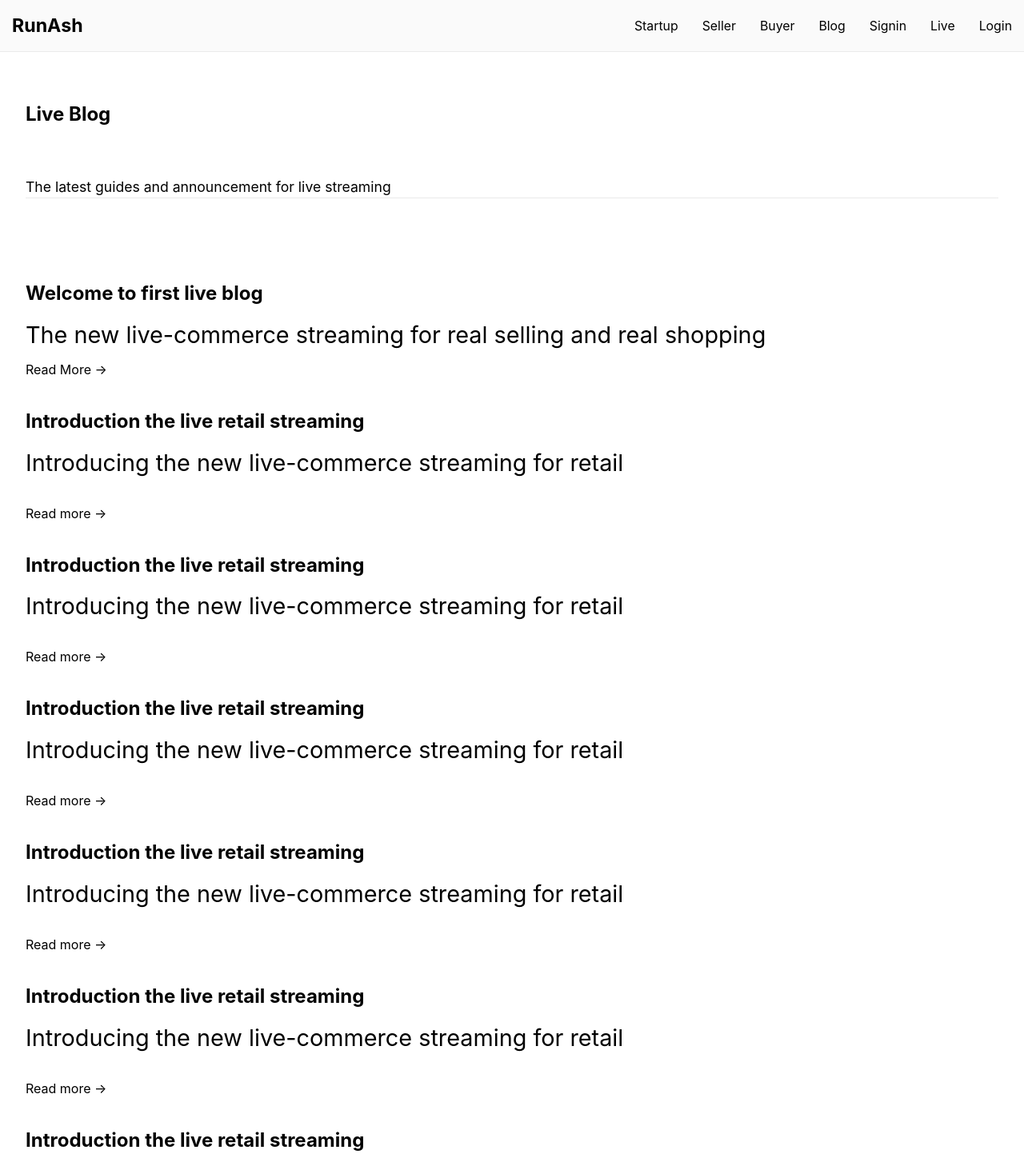
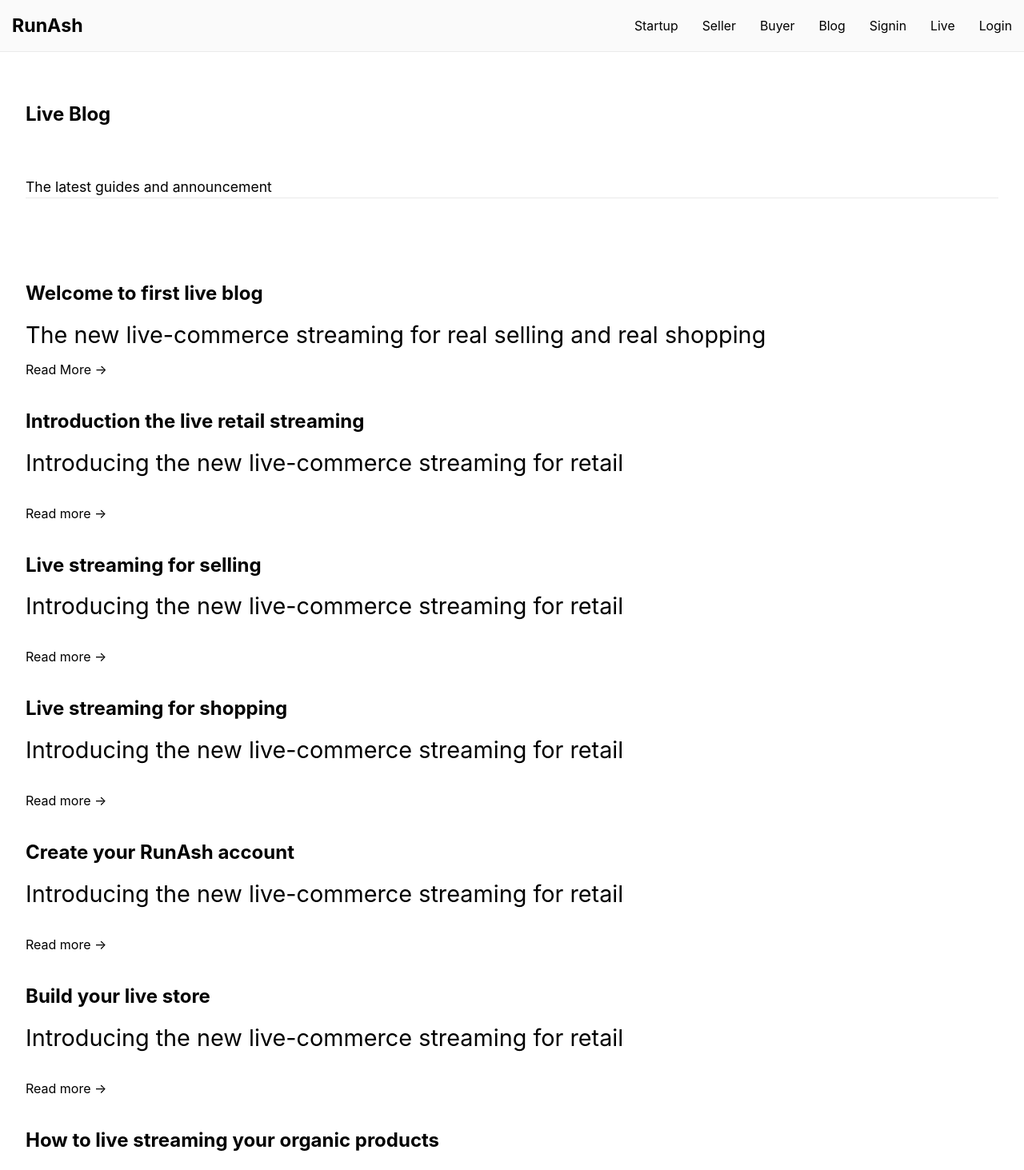
Before and after one commit to rammurmu/next, a Next.js app: page /blog in a window 1280 px wide. Shown: the top 1463 px of the page at 80% size. Built offline with nearby package versions, Linux system fonts and the light colour scheme.

Commit message:
Update blog.js

```diff
--- a/pages/blog.js
+++ b/pages/blog.js
@@ -7,7 +7,7 @@
       <main className={styles.main}>
        <div className={styles.title}>
         <h1>Live Blog</h1>
-        <p className={styles.description}>The latest guides and announcement for live streaming</p>
+        <p className={styles.description}>The latest guides and announcement</p>
         </div>
         <br />
         <h2>Welcome to first live blog</h2>
@@ -23,108 +23,108 @@
        <a>Read more &rarr;</a>
        </Link>
        <br />
-       <h2>Introduction the live retail streaming </h2>
+       <h2>Live streaming for selling </h2>
         <p>Introducing the new live-commerce streaming for retail</p>
        <br />
-       <Link href="/posts/second-post">
+       <Link href="/posts/three-post">
+       <a>Read more &rarr;</a>
+       </Link>
+       <br />
+       <h2>Live streaming for shopping </h2>
+        <p>Introducing the new live-commerce streaming for retail</p>
+       <br />
+       <Link href="/posts/four-post">
+       <a>Read more &rarr;</a>
+       </Link>
+       <br />
+       <h2>Create your RunAsh account </h2>
+        <p>Introducing the new live-commerce streaming for retail</p>
+       <br />
+       <Link href="/posts/five-post">
+       <a>Read more &rarr;</a>
+       </Link>
+       <br />
+       <h2>Build your live store</h2>
+        <p>Introducing the new live-commerce streaming for retail</p>
+       <br />
+       <Link href="/posts/six-post">
+       <a>Read more &rarr;</a>
+       </Link>
+       <br />
+       <h2>How to live streaming your organic products </h2>
+        <p>Introducing the new live-commerce streaming for retail</p>
+       <br />
+       <Link href="/posts/seven-post">
        <a>Read more &rarr;</a>
        </Link>
        <br />
        <h2>Introduction the live retail streaming </h2>
         <p>Introducing the new live-commerce streaming for retail</p>
        <br />
-       <Link href="/posts/second-post">
+       <Link href="/posts/eight-post">
        <a>Read more &rarr;</a>
        </Link>
        <br />
        <h2>Introduction the live retail streaming </h2>
         <p>Introducing the new live-commerce streaming for retail</p>
        <br />
-       <Link href="/posts/second-post">
+       <Link href="/posts/nine-post">
        <a>Read more &rarr;</a>
        </Link>
        <br />
        <h2>Introduction the live retail streaming </h2>
         <p>Introducing the new live-commerce streaming for retail</p>
        <br />
-       <Link href="/posts/second-post">
+       <Link href="/posts/ten-post">
        <a>Read more &rarr;</a>
        </Link>
        <br />
        <h2>Introduction the live retail streaming </h2>
         <p>Introducing the new live-commerce streaming for retail</p>
        <br />
-       <Link href="/posts/second-post">
+       <Link href="/posts/eleven-post">
        <a>Read more &rarr;</a>
        </Link>
        <br />
       <h2>Introduction the live retail streaming </h2>
         <p>Introducing the new live-commerce streaming for retail</p>
        <br />
-       <Link href="/posts/second-post">
+       <Link href="/posts/twelve-post">
        <a>Read more &rarr;</a>
        </Link>
        <br />
        <h2>Introduction the live retail streaming </h2>
         <p>Introducing the new live-commerce streaming for retail</p>
        <br />
-       <Link href="/posts/second-post">
+       <Link href="/posts/thirteen-post">
        <a>Read more &rarr;</a>
        </Link>
        <br />
        <h2>Introduction the live retail streaming </h2>
         <p>Introducing the new live-commerce streaming for retail</p>
        <br />
-       <Link href="/posts/second-post">
+       <Link href="/posts/fourteen-post">
        <a>Read more &rarr;</a>
        </Link>
        <br />
        <h2>Introduction the live retail streaming </h2>
         <p>Introducing the new live-commerce streaming for retail</p>
        <br />
-       <Link href="/posts/second-post">
+       <Link href="/posts/fifteen-post">
        <a>Read more &rarr;</a>
        </Link>
        <br />
        <h2>Introduction the live retail streaming </h2>
         <p>Introducing the new live-commerce streaming for retail</p>
        <br />
-       <Link href="/posts/second-post">
+       <Link href="/posts/sixteen-post">
        <a>Read more &rarr;</a>
        </Link>
        <br />
        <h2>Introduction the live retail streaming </h2>
         <p>Introducing the new live-commerce streaming for retail</p>
        <br />
-       <Link href="/posts/second-post">
-       <a>Read more &rarr;</a>
-       </Link>
-       <br />
-       <h2>Introduction the live retail streaming </h2>
-        <p>Introducing the new live-commerce streaming for retail</p>
-       <br />
-       <Link href="/posts/second-post">
-       <a>Read more &rarr;</a>
-       </Link>
-       <br />
-       <h2>Introduction the live retail streaming </h2>
-        <p>Introducing the new live-commerce streaming for retail</p>
-       <br />
-       <Link href="/posts/second-post">
-       <a>Read more &rarr;</a>
-       </Link>
-       <br />
-       <h2>Introduction the live retail streaming </h2>
-        <p>Introducing the new live-commerce streaming for retail</p>
-       <br />
-       <Link href="/posts/second-post">
-       <a>Read more &rarr;</a>
-       </Link>
-       <br />
-       <h2>Introduction the live retail streaming </h2>
-        <p>Introducing the new live-commerce streaming for retail</p>
-       <br />
-       <Link href="/posts/second-post">
+       <Link href="/posts/seventeen-post">
        <a>Read more &rarr;</a>
        </Link>
        <br />
```
Lines whose indentation alone changed are shown as unchanged.
